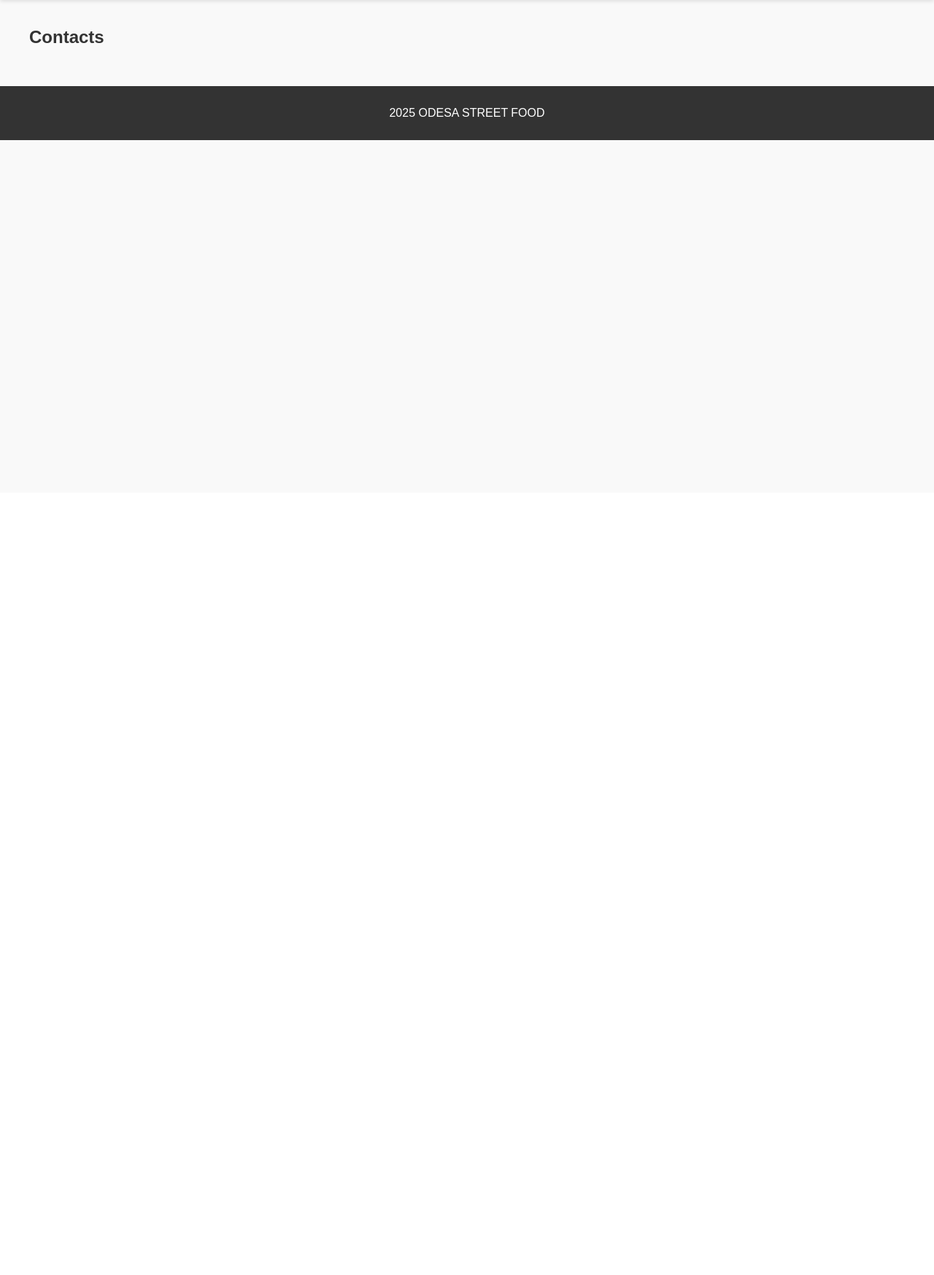
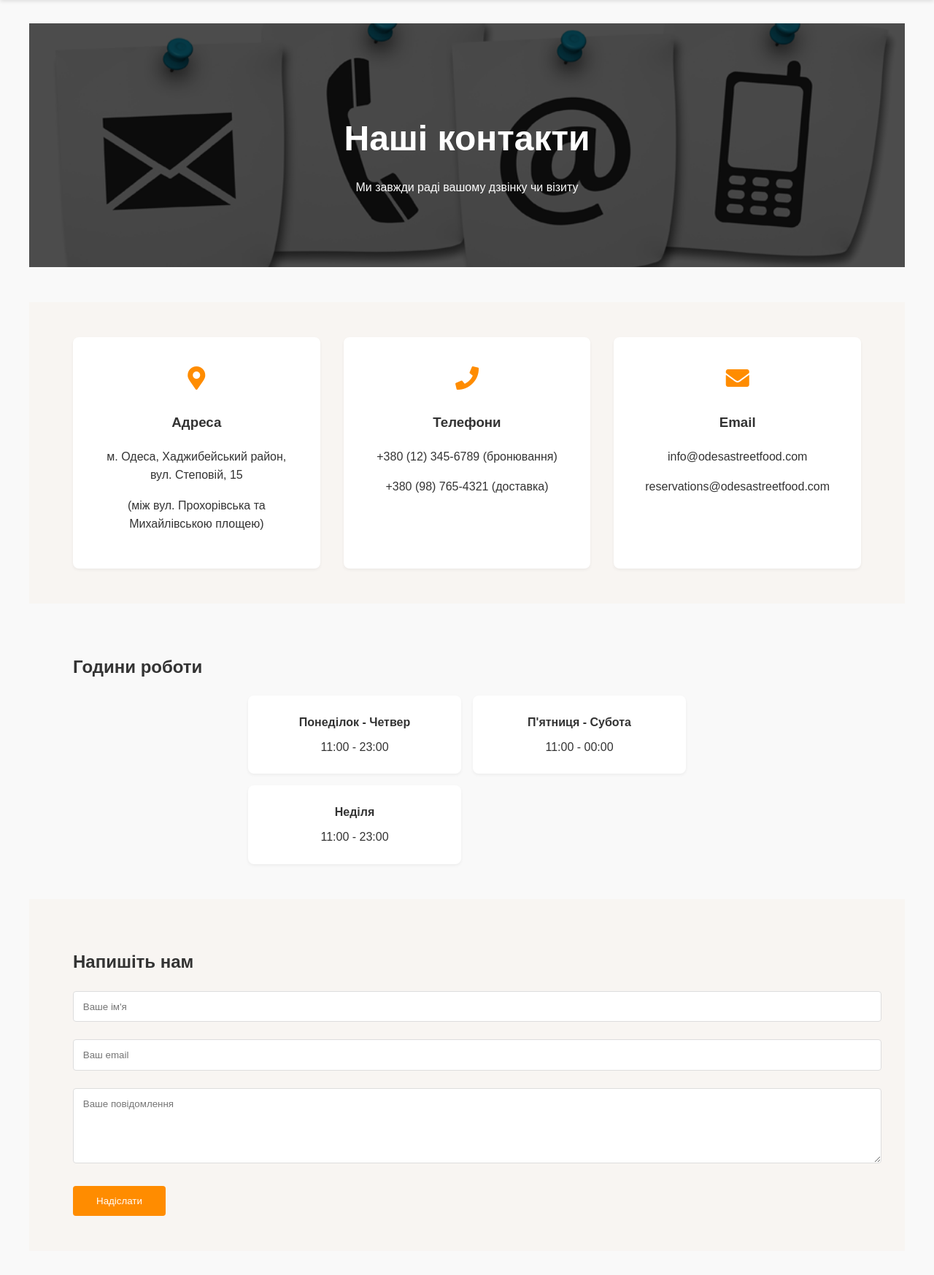
Before and after one commit to Kwaizer/estab-map, a Flask app: template templates/contacts.html in a window 1280 px wide. Shown: the part 125-1872 px from the top of the page at 73% size. Before the commit the page ends 317 px from the top, so only its background shows below. Run offline with Flask 3, Linux system fonts and the light colour scheme; the template is opened without the code that fills it, so the values that code supplies are empty.

Commit message:
Add contacts

```diff
--- a/app.py
+++ b/app.py
@@ -5,9 +5,7 @@ import folium
 
 app = Flask(__name__)
 
-
-@app.route('/')
-def index():
+def location():
     # Координати ресторанного комплексу
     latitude = 46.4825
     longitude = 30.7233
@@ -27,9 +25,10 @@ def index():
     ).add_to(odessa_map)
 
     # Генерація HTML для мапи
-    map_html = odessa_map._repr_html_()
-
-    return render_template("index.html", now=datetime.now(), map_html=map_html)
+    return odessa_map._repr_html_()
+@app.route('/')
+def index():
+    return render_template("index.html", now=datetime.now(), map_html=location())
 
 @app.route('/news')
 def news():
@@ -37,7 +36,7 @@ def news():
 
 @app.route('/contacts')
 def contacts():
-    return render_template('contacts.html')
+    return render_template('contacts.html', map_html=location())
 
 @app.route('/restaurants')
 def restaurants():
--- a/static/css/style.css
+++ b/static/css/style.css
@@ -373,6 +373,137 @@ footer p {
     background: #e67e00;
 }
 
+/* Стилі для сторінки контактів */
+.contacts-header {
+    background: linear-gradient(rgba(0,0,0,0.7), rgba(0,0,0,0.7)),
+                url('../images/contacts-bg.jpg');
+    background-size: cover;
+    background-position: center;
+    color: white;
+    text-align: center;
+    padding: 5rem 0;
+    margin-bottom: 3rem;
+}
+
+.contacts-header h1 {
+    font-size: 3rem;
+    margin-bottom: 1rem;
+}
+
+.contact-info {
+    padding: 3rem 0;
+    background: #f8f5f2;
+}
+
+.contact-info .container {
+    display: grid;
+    grid-template-columns: repeat(auto-fit, minmax(300px, 1fr));
+    gap: 2rem;
+}
+
+.contact-card {
+    background: white;
+    padding: 2rem;
+    border-radius: 8px;
+    text-align: center;
+    box-shadow: 0 2px 4px rgba(0,0,0,0.05);
+    transition: transform 0.3s;
+}
+
+.contact-card:hover {
+    transform: translateY(-5px);
+}
+
+.contact-icon {
+    font-size: 2rem;
+    color: #ff8c00;
+    margin-bottom: 1rem;
+}
+
+.working-hours {
+    padding: 3rem 0;
+}
+
+.hours-grid {
+    display: grid;
+    grid-template-columns: repeat(auto-fit, minmax(200px, 1fr));
+    gap: 1rem;
+    max-width: 600px;
+    margin: 0 auto;
+}
+
+.day {
+    background: white;
+    padding: 1.5rem;
+    border-radius: 8px;
+    display: flex;
+    flex-direction: column;
+    align-items: center;
+    box-shadow: 0 2px 4px rgba(0,0,0,0.05);
+}
+
+.day span:first-child {
+    font-weight: bold;
+    margin-bottom: 0.5rem;
+}
+
+.contact-form {
+    padding: 3rem 0;
+    background: #f8f5f2;
+}
+
+.form-group {
+    margin-bottom: 1.5rem;
+}
+
+.form-group input,
+.form-group textarea {
+    width: 100%;
+    padding: 0.8rem;
+    border: 1px solid #ddd;
+    border-radius: 4px;
+    font-family: inherit;
+}
+
+.form-group textarea {
+    resize: vertical;
+}
+
+.submit-btn {
+    background: #ff8c00;
+    color: white;
+    border: none;
+    padding: 0.8rem 2rem;
+    border-radius: 4px;
+    cursor: pointer;
+    transition: background 0.3s;
+}
+
+.submit-btn:hover {
+    background: #e67e00;
+}
+
+.map-section {
+    padding: 3rem 0;
+}
+
+.map-container {
+    height: 400px;
+    border-radius: 8px;
+    overflow: hidden;
+    box-shadow: 0 4px 8px rgba(0,0,0,0.1);
+}
+
+@media (max-width: 768px) {
+    .contacts-header h1 {
+        font-size: 2rem;
+    }
+
+    .contact-info .container {
+        grid-template-columns: 1fr;
+    }
+}
+
 @media (max-width: 768px) {
     .restaurant-card {
         flex-direction: column;
--- a/templates/base.html
+++ b/templates/base.html
@@ -6,6 +6,7 @@
     <title>{% block title %}ODESA STREET FOOD{% endblock %}</title>
     <link rel="stylesheet" href="{{ url_for('static', filename='css/style.css') }}">
     {{ map_css|safe if map_css }}
+<link rel="stylesheet" href="https://cdnjs.cloudflare.com/ajax/libs/font-awesome/5.15.4/css/all.min.css">
 </head>
 <body>
     <header>
--- a/templates/contacts.html
+++ b/templates/contacts.html
@@ -1,10 +1,88 @@
 {% extends "base.html" %}
 
+{% block title %}Контакти | ODESA STREET FOOD{% endblock %}
+
 {% block content %}
+<section class="contacts-header">
+    <h1>Наші контакти</h1>
+    <p>Ми завжди раді вашому дзвінку чи візиту</p>
+</section>
 
-<section>
-<div>
-    <h1>Contacts</h1>
-</div>
+<section class="contact-info">
+    <div class="container">
+        <div class="contact-card">
+            <div class="contact-icon">
+                <i class="fas fa-map-marker-alt"></i>
+            </div>
+            <h3>Адреса</h3>
+            <p>м. Одеса, Хаджибейський район, вул. Степовій, 15</p>
+            <p>(між вул. Прохорівська та Михайлівською площею)</p>
+        </div>
+
+        <div class="contact-card">
+            <div class="contact-icon">
+                <i class="fas fa-phone"></i>
+            </div>
+            <h3>Телефони</h3>
+            <p>+380 (12) 345-6789 (бронювання)</p>
+            <p>+380 (98) 765-4321 (доставка)</p>
+        </div>
+
+        <div class="contact-card">
+            <div class="contact-icon">
+                <i class="fas fa-envelope"></i>
+            </div>
+            <h3>Email</h3>
+            <p>info@odesastreetfood.com</p>
+            <p>reservations@odesastreetfood.com</p>
+        </div>
+    </div>
+</section>
+
+<section class="working-hours">
+    <div class="container">
+        <h2>Години роботи</h2>
+        <div class="hours-grid">
+            <div class="day">
+                <span>Понеділок - Четвер</span>
+                <span>11:00 - 23:00</span>
+            </div>
+            <div class="day">
+                <span>П'ятниця - Субота</span>
+                <span>11:00 - 00:00</span>
+            </div>
+            <div class="day">
+                <span>Неділя</span>
+                <span>11:00 - 23:00</span>
+            </div>
+        </div>
+    </div>
+</section>
+
+<section class="contact-form">
+    <div class="container">
+        <h2>Напишіть нам</h2>
+        <form action="#" method="post">
+            <div class="form-group">
+                <input type="text" name="name" placeholder="Ваше ім'я" required>
+            </div>
+            <div class="form-group">
+                <input type="email" name="email" placeholder="Ваш email" required>
+            </div>
+            <div class="form-group">
+                <textarea name="message" placeholder="Ваше повідомлення" rows="5" required></textarea>
+            </div>
+            <button type="submit" class="submit-btn">Надіслати</button>
+        </form>
+    </div>
+</section>
+
+<section class="map-section">
+    <div class="container">
+        <h2>Ми на мапі</h2>
+        <div class="map-container">
+            {{ map_html|safe }}
+        </div>
+    </div>
 </section>
 {% endblock %}
```
Also changed, not shown: static/images/contacts-bg.jpg (added).
